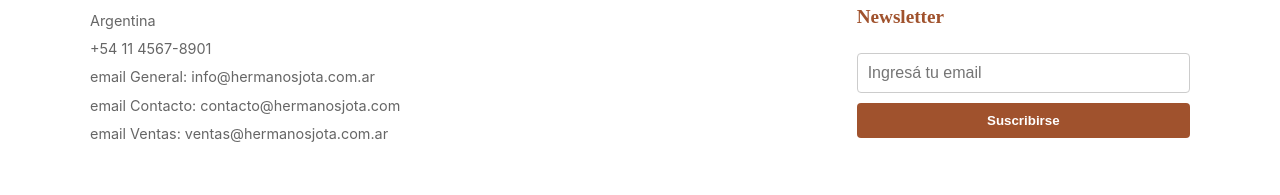
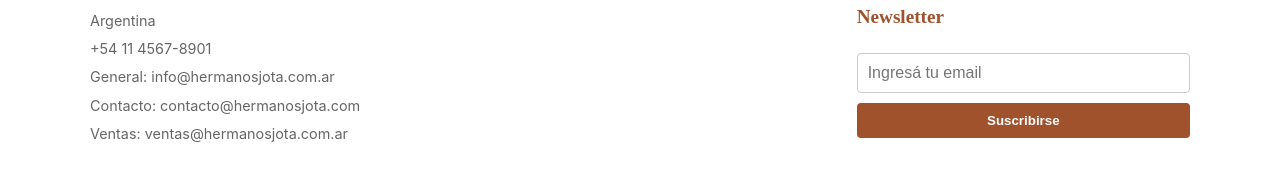
Before and after one commit to jazminshaiel/hermanos_jota, a React (Create React App) app in the folder client/: page / in a window 1280 px wide. Shown: the part 1094-1289 px from the top of the page. Built offline with nearby package versions, Linux system fonts and the light colour scheme.

Commit message:
Se corrige mail en footer

```diff
--- a/client/src/components/Footer.jsx
+++ b/client/src/components/Footer.jsx
@@ -23,9 +23,9 @@ const Footer = () => {
               <p>Ciudad Autónoma de Buenos Aires</p>
               <p>Argentina</p>
               <p>+54 11 4567-8901</p>
-              <p>email General: info@hermanosjota.com.ar</p>
-              <p>email Contacto: contacto@hermanosjota.com</p>
-              <p>email Ventas: ventas@hermanosjota.com.ar</p>
+              <p>General: info@hermanosjota.com.ar</p>
+              <p>Contacto: contacto@hermanosjota.com</p>
+              <p>Ventas: ventas@hermanosjota.com.ar</p>
             </div>
           </div>
 
```
